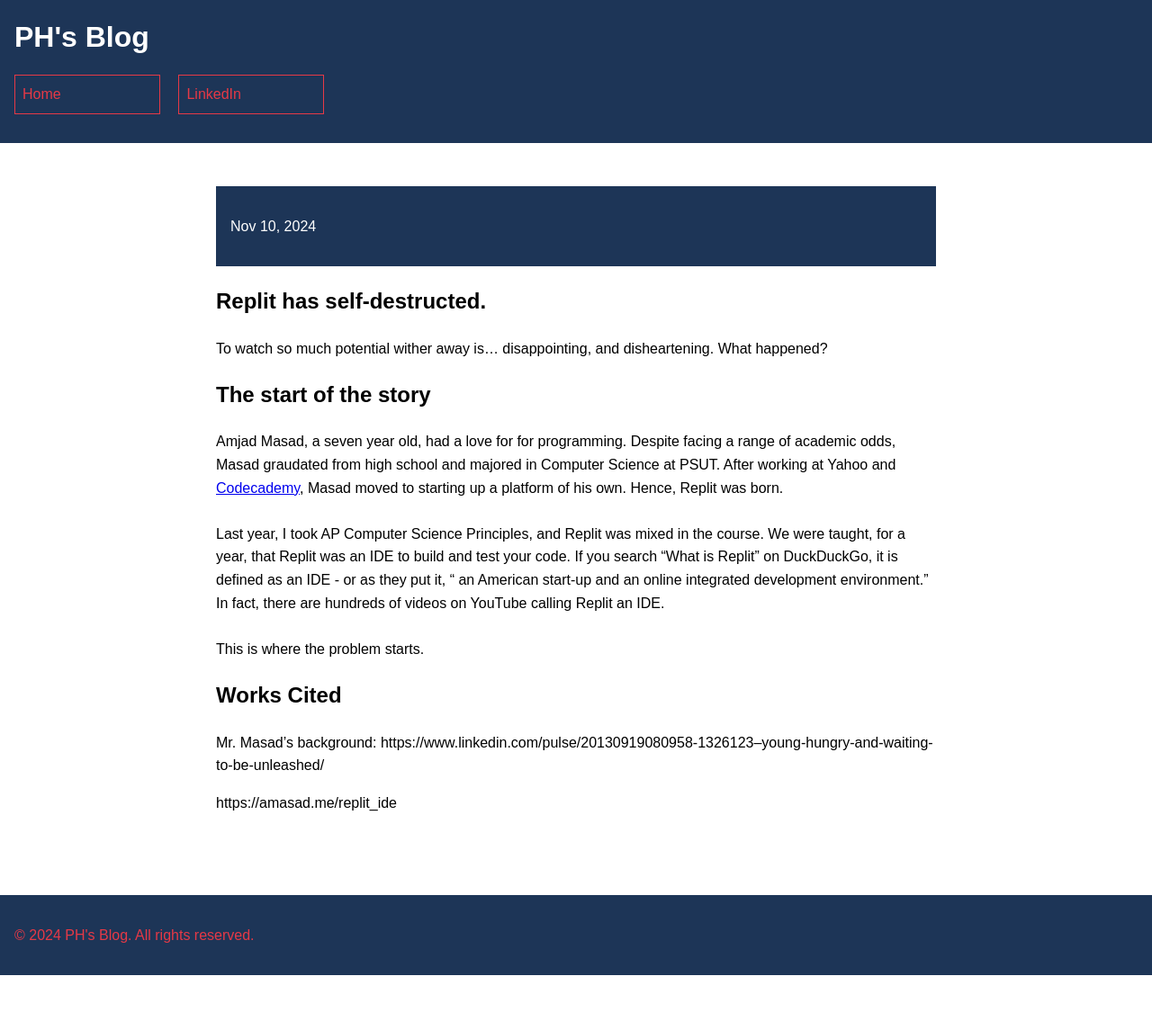
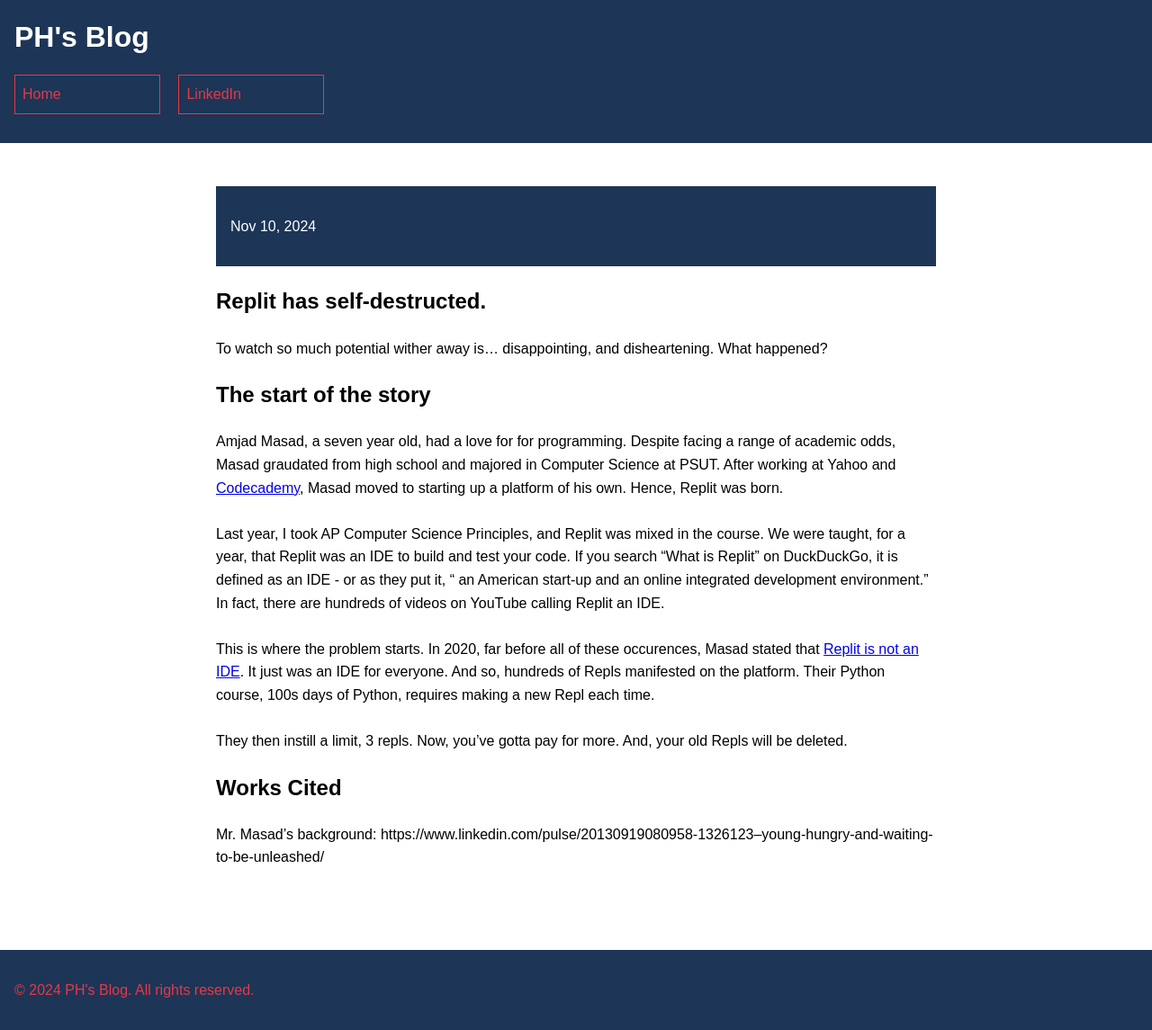
Before and after one commit to CaptainSapphire/PH-s-Blog, a Jekyll site: the page built from _posts/2024-11-10-Replit-has-self-destructed.md, in a window 1280 px wide. Shown: the whole page at 90% size. Built offline with Jekyll 4.4.1, drawn with Linux system fonts in a browser that asks for light colours; our own code applies the rules of GitHub Pages for plain Markdown files; before the commit the page ends 1084 px from its top, so only the background shows below that.

Commit message:
Update 2024-11-10-Replit-has-self-destructed.md

```diff
--- a/_posts/2024-11-10-Replit-has-self-destructed.md
+++ b/_posts/2024-11-10-Replit-has-self-destructed.md
@@ -8,7 +8,8 @@
 Last year, I took AP Computer Science Principles, and Replit was mixed in the course. We were taught, for a year, that Replit was an IDE to build and test your code. If you search "What is Replit" on DuckDuckGo,
 it is defined as an IDE - or as they put it, " an American start-up and an online integrated development environment." In fact, there are hundreds of videos on YouTube calling Replit an IDE.
 <br><br>
-This is where the problem starts.
+This is where the problem starts. In 2020, far before all of these occurences, Masad stated that [Replit is not an IDE](https://amasad.me/replit_ide). It just was an IDE for everyone. And so, hundreds of Repls manifested on the platform. Their Python course, 100s days of Python, requires making a new Repl each time. <br><br>
+They then instill a limit, 3 repls. Now, you've gotta pay for more. And, your old Repls will be deleted.
 
 
 
@@ -16,5 +17,3 @@
 
 ## Works Cited
 Mr. Masad's background: https://www.linkedin.com/pulse/20130919080958-1326123--young-hungry-and-waiting-to-be-unleashed/
-
-https://amasad.me/replit_ide
```
